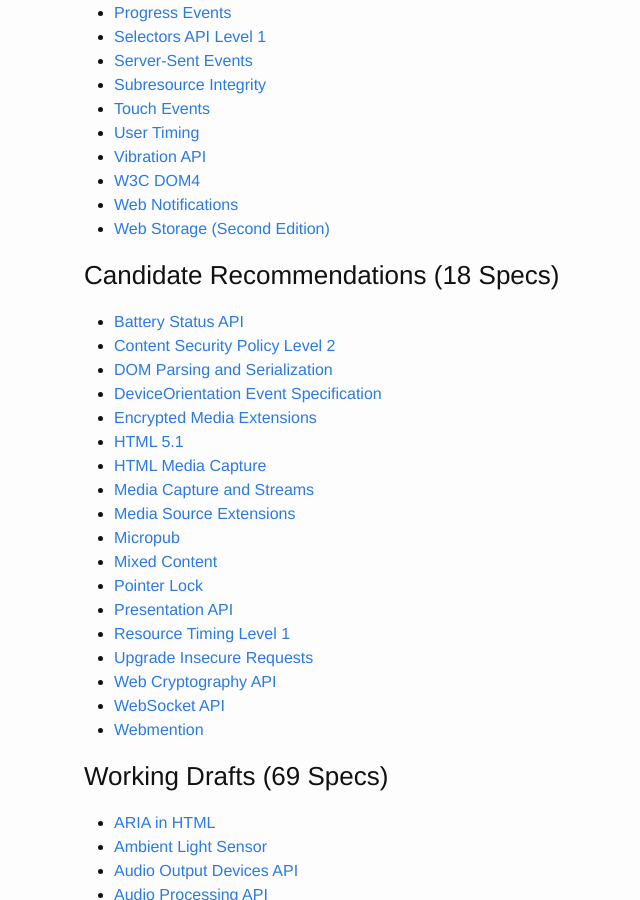
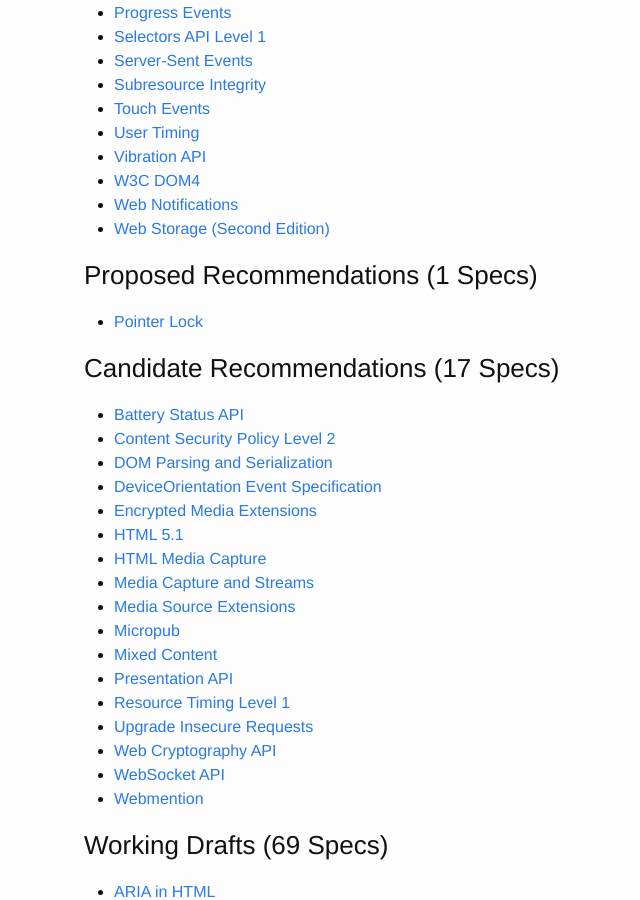
Before and after one commit to dret/HTML5-overview, a Jekyll site: the page built from current.md, in a window 1280 px wide and 900 px high, scrolled down 655 px. Shown: the whole window, without its empty margins (186-826 px from the left). Built offline with Jekyll 4.4.1, drawn with Linux system fonts in a browser that asks for light colours.

```diff
--- a/current.md
+++ b/current.md
@@ -38,7 +38,11 @@ This is a list of all 121 current HTML5 specs, first [111 W3C TR](#TR) (grouped
 * [Web Notifications](spec/notifications)
 * [Web Storage (Second Edition)](spec/webstorage)
 
-### <a name="CR"/>Candidate Recommendations (18 Specs)
+### <a name="PR"/>Proposed Recommendations (1 Specs)
+
+* [Pointer Lock](spec/pointerlock)
+
+### <a name="CR"/>Candidate Recommendations (17 Specs)
 
 * [Battery Status API](spec/battery-status)
 * [Content Security Policy Level 2](spec/CSP2)
--- a/html5.xml
+++ b/html5.xml
@@ -328,7 +328,7 @@
             <title>Pick Media Intent</title>
             <abstract>The Pick Media Intent defines a Web Intent that enables access to a user's media gallery from inside a Web application. It defines both an Intent action/type pair that selects this operation, and the format of the media data that is returned by services implementing this specification.</abstract>
         </spec>
-        <spec id="pointerlock" status="CR">
+        <spec id="pointerlock" status="PR">
             <title>Pointer Lock</title>
             <abstract>This specification defines an API that provides scripted access to raw mouse movement data while locking the target of mouse events to a single element and removing the cursor from view. This is an essential input mode for certain classes of applications, especially first person perspective 3D applications and 3D modeling software.</abstract>
         </spec>
```
Also changed, not shown: other parts of current.md (+0 -1 lines), other parts of html5.xml (+1 -0 lines), _posts/2016-08-30-update.md (added, +8 -0 lines), spec/pointerlock.md (+1 -1 lines).
